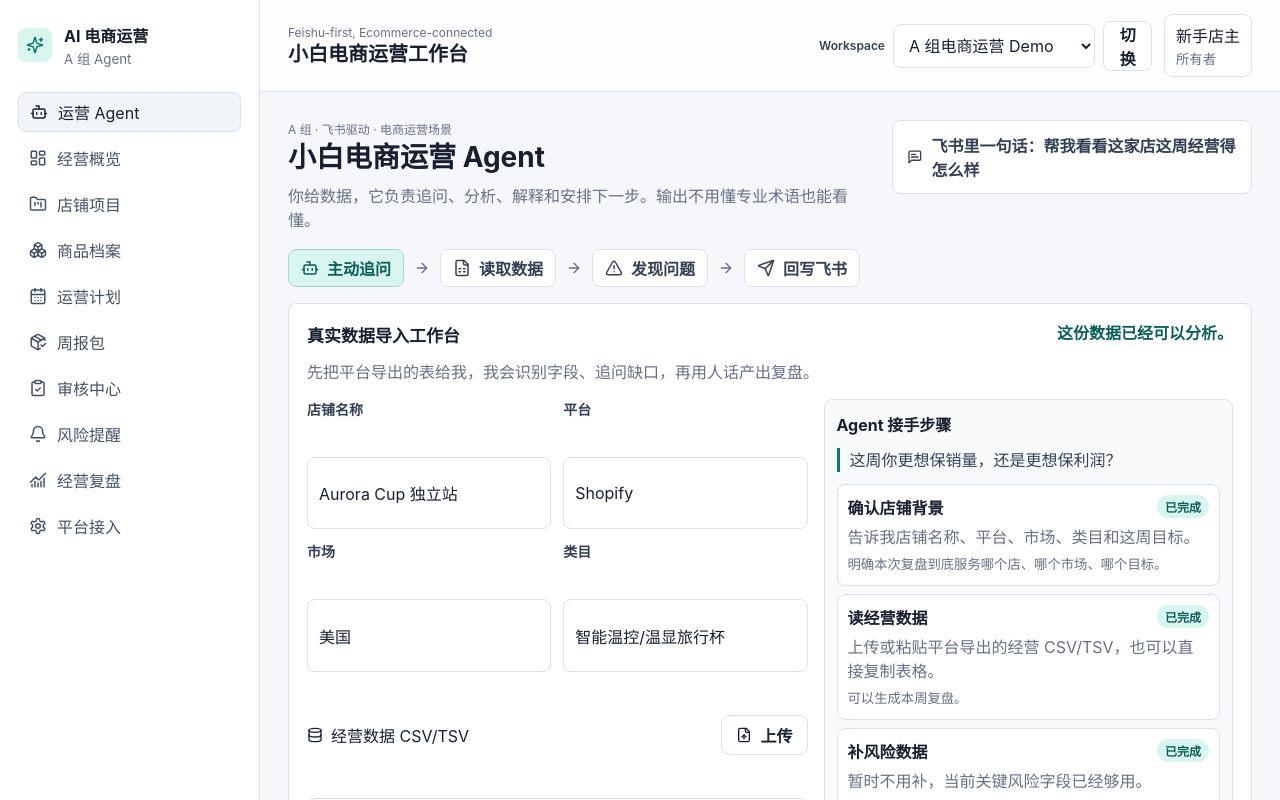
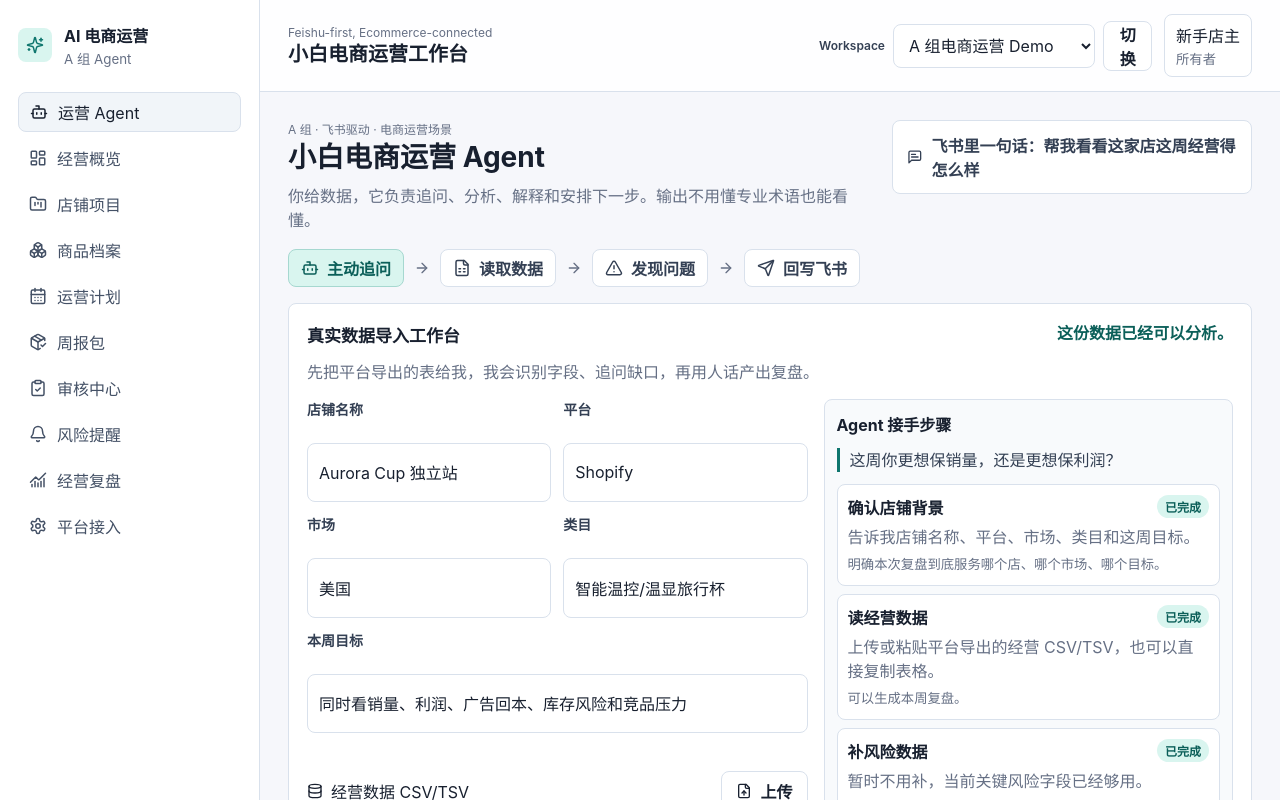
Before and after one commit to misscerasis-tech/A-group--agent, a Next.js app: page /agent in a window 1280 px wide. Shown: the top 800 px of the page. Built offline with nearby package versions, Linux system fonts and the light colour scheme.

Commit message:
feat: add import workbench goal input

```diff
--- a/src/app/agent/data-import-panel.tsx
+++ b/src/app/agent/data-import-panel.tsx
@@ -28,12 +28,14 @@ const starterCompetitorCsv = [
 ].join("\n");
 
 const importDraftStorageKey = "a-group-ecommerce-agent-import-draft-v1";
+const defaultStoreGoal = "同时看销量、利润、广告回本、库存风险和竞品压力";
 
 type ImportDraft = {
   storeName?: string;
   platform?: string;
   market?: string;
   category?: string;
+  goal?: string;
   metricsCsv?: string;
   competitorCsv?: string;
 };
@@ -72,6 +74,7 @@ export function DataImportPanel() {
   const [platform, setPlatform] = useState("Shopify");
   const [market, setMarket] = useState("美国");
   const [category, setCategory] = useState("智能温控/温显旅行杯");
+  const [goal, setGoal] = useState(defaultStoreGoal);
   const [metricsCsv, setMetricsCsv] = useState(starterMetricsCsv);
   const [competitorCsv, setCompetitorCsv] = useState(starterCompetitorCsv);
   const [hasRun, setHasRun] = useState(false);
@@ -88,6 +91,7 @@ export function DataImportPanel() {
         setPlatform(draft.platform ?? "Shopify");
         setMarket(draft.market ?? "美国");
         setCategory(draft.category ?? "智能温控/温显旅行杯");
+        setGoal(draft.goal ?? defaultStoreGoal);
         setMetricsCsv(draft.metricsCsv ?? starterMetricsCsv);
         setCompetitorCsv(draft.competitorCsv ?? starterCompetitorCsv);
       }
@@ -108,12 +112,13 @@ export function DataImportPanel() {
       platform,
       market,
       category,
+      goal,
       metricsCsv,
       competitorCsv,
     };
 
     window.localStorage.setItem(importDraftStorageKey, JSON.stringify(draft));
-  }, [category, competitorCsv, hasLoadedDraft, market, metricsCsv, platform, storeName]);
+  }, [category, competitorCsv, goal, hasLoadedDraft, market, metricsCsv, platform, storeName]);
 
   const importResult = useMemo(
     () =>
@@ -125,9 +130,10 @@ export function DataImportPanel() {
           platform,
           market,
           category,
+          goal,
         },
       }),
-    [category, competitorCsv, market, metricsCsv, platform, storeName],
+    [category, competitorCsv, goal, market, metricsCsv, platform, storeName],
   );
   const analysis = importResult.input ? analyzeEcommerceStore(importResult.input) : null;
   const markdownReport =
@@ -166,6 +172,21 @@ export function DataImportPanel() {
             <label className="form-row">
               <span className="field-label">类目</span>
               <input value={category} onChange={(event) => setCategory(event.target.value)} />
+            </label>
+            <label className="form-row wide">
+              <span className="field-label">本周目标</span>
+              <input
+                list="ecommerce-goal-options"
+                value={goal}
+                onChange={(event) => setGoal(event.target.value)}
+              />
+              <datalist id="ecommerce-goal-options">
+                <option value="同时看销量、利润、广告回本、库存风险和竞品压力" />
+                <option value="这周先保利润" />
+                <option value="这周先保销量" />
+                <option value="先看库存风险" />
+                <option value="先看广告回本" />
+              </datalist>
             </label>
           </div>
 
--- a/src/app/globals.css
+++ b/src/app/globals.css
@@ -598,6 +598,10 @@ textarea {
   gap: 12px;
 }
 
+.compact-form-grid .wide {
+  grid-column: 1 / -1;
+}
+
 .csv-box-header,
 .button-row {
   display: flex;
```
Also changed, not shown: 2 other files (tests, documents, lock files or other folders).
